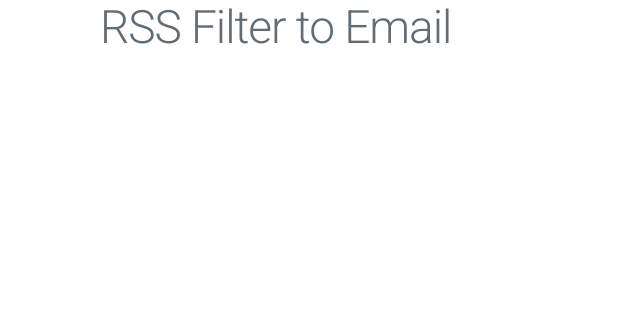
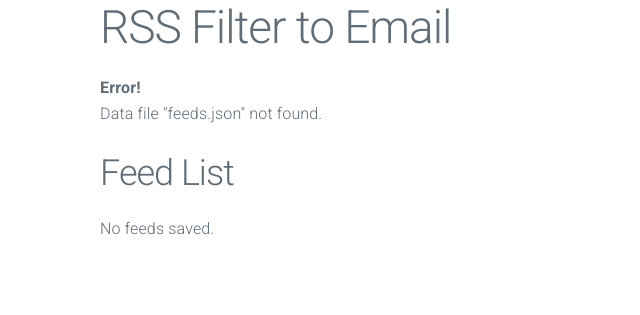
Before and after one commit to ezimir/rss-filter-to-email, a Flask app: page / in a window 1280 px wide. Shown: the top 315 px of the page, without its empty margins (0-640 px from the left). Run offline with Flask 2, Linux system fonts and the light colour scheme; some libraries are stand-ins or nearby versions.

Commit message:
Display feed list in home view if data present

```diff
--- a/app.py
+++ b/app.py
@@ -2,16 +2,28 @@
 
 
 
+import json
+
 from flask import Flask
-
-from flask import render_template
+from flask import flash, render_template
 
 
 
 app = Flask(__name__)
+app.secret_key = 'L4mJRdpkjXLEBG6R#L;y@KiX8'
 
+
+
+DATA_FILE = 'feeds.json'
 
 
 @app.route('/')
 def home():
-    return render_template('home.html')
+    context = {}
+    try:
+        context['feeds'] = json.load(open(DATA_FILE))
+
+    except FileNotFoundError:
+        flash('Data file "{}" not found.'.format(DATA_FILE), 'error')
+
+    return render_template('home.html', **context)
--- a/templates/home.html
+++ b/templates/home.html
@@ -3,6 +3,21 @@
 {% block content %}
     <main role="main">
         <section class="container">
+            <header>
+                <h2> Feed List </h2>
+            </header>
+
+            <article id="feed-list">
+                {% if feeds %}
+                    <ul>
+                        {% for feed in feeds %}
+                            <li> {{ feed.title }} </li>
+                        {% endfor %}
+                    </ul>
+                {% else %}
+                    <p> No feeds saved. </p>
+                {% endif %}
+            </article>
         </section>
     </main>
 {% endblock %}
```
